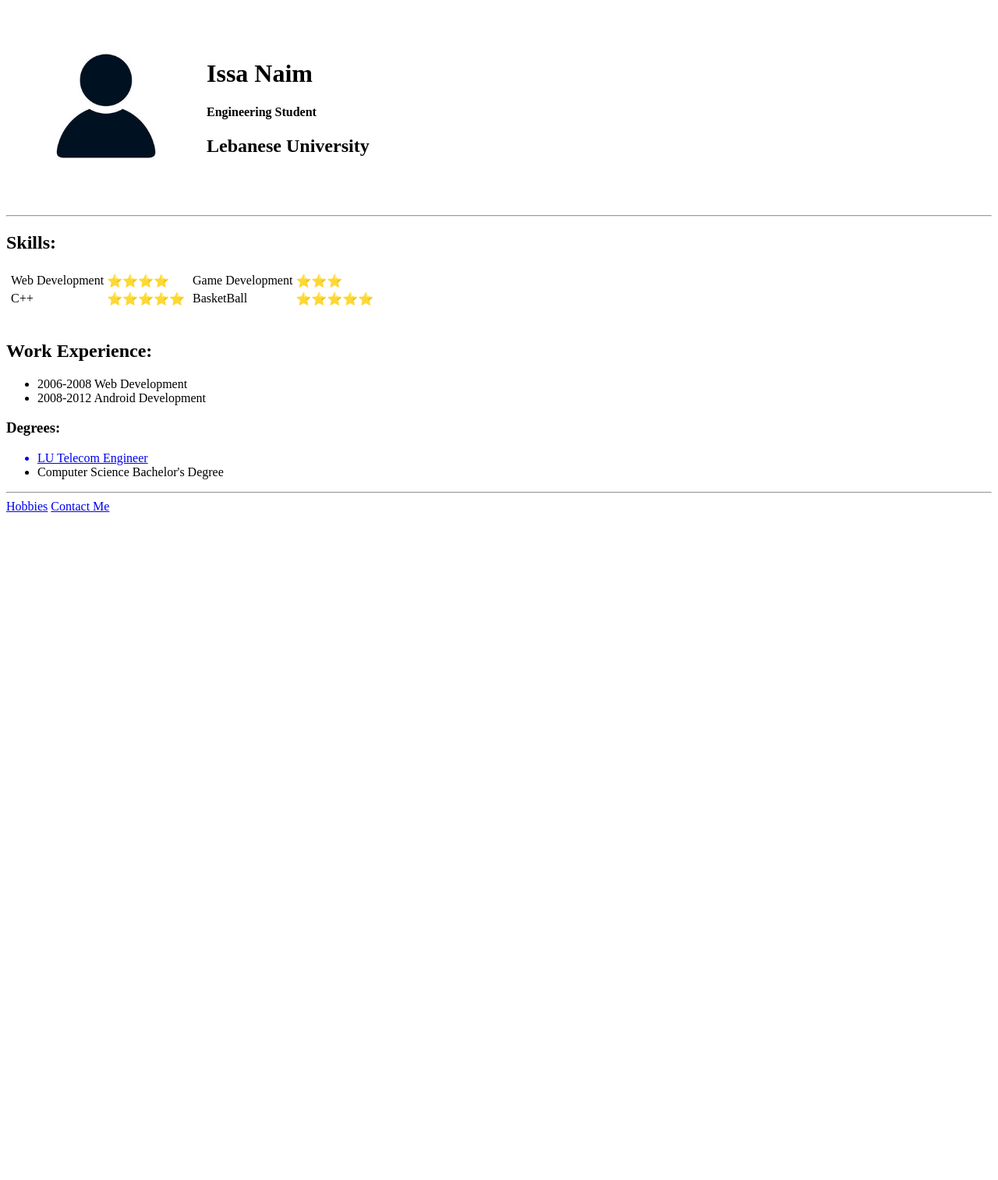
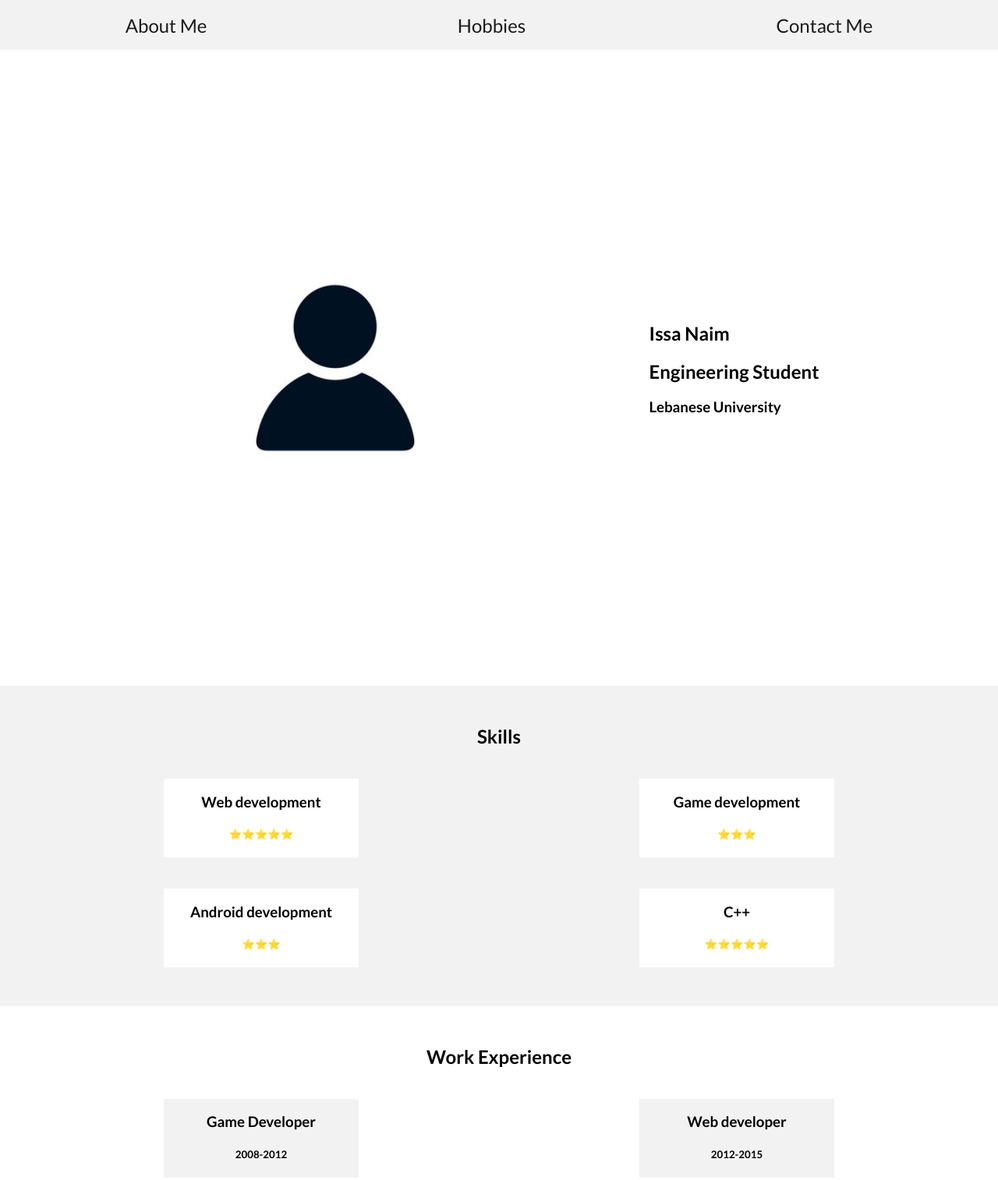
Before and after one commit to IssaNaim/cv, a plain HTML site: page index.html in a window 1280 px wide. Shown: the top 1514 px of the page at 78% size. Before the commit the page ends 800 px from the top, so only its background shows below. Drawn offline with Linux system fonts and the light colour scheme.

Commit message:
Add files via upload

```diff
--- a/index.html
+++ b/index.html
@@ -4,61 +4,66 @@
         <title>Issa Naim</title>
         <meta charset="UTF-8">
         <meta name="viewport" content="width=device-width, initial-scale=1">
+        <link rel="preconnect" href="https://fonts.googleapis.com">
+        <link rel="preconnect" href="https://fonts.gstatic.com" crossorigin>
+        <link href="https://fonts.googleapis.com/css2?family=Lato:wght@400;700&display=swap" rel="stylesheet">
+        <link rel="stylesheet" href="./styles.css">
     </head>
     <body>
-        <table>
-            <tr>
-                <td>
-                    <img src="./profile.jpg" alt="profile" height="250">
-                </td>
-                <td><h1>Issa Naim</h1>
-                    <h4>Engineering Student</h4>
-                    <h2><strong>Lebanese University</strong></h2>
-                </td>
-            </tr>
-        </table>
-        <hr>
-        <h2>Skills:</h2>
-            <table>
-                <td>
-                    <table>
-                        <tr>
-                            <td>Web Development</td>
-                            <td>⭐⭐⭐⭐</td>
-                        </tr>
-                        <tr>
-                            <td>C++</td>
-                            <td>⭐⭐⭐⭐⭐</td>
-                        </tr>
-                    </table>
-                </td>
-                <td>
-                    <table>
-                        <tr>
-                            <td>Game Development</td>
-                            <td>⭐⭐⭐</td>
-                        </tr>
-                        <tr>
-                            <td>BasketBall</td>
-                            <td>⭐⭐⭐⭐⭐</td>
-                        </tr>
-                    </table>
-                </td>
-            </table><br>
-
-            <h2>Work Experience:</h2>
-            <ul>
-                <li>2006-2008 Web Development</li>
-                <li>2008-2012 Android Development</li>
-            </ul>
-
-            <h3>Degrees:</h3>
-            <ul>
-                <a href="./degree.jpg"><li>LU Telecom Engineer</li></a>
-                <li>Computer Science Bachelor's Degree</li>
-            </ul>
-            <hr>
+        <nav>
+            <a href="./aboutme.html">About Me</a>
             <a href="./hobbies.html">Hobbies</a>
             <a href="./contact.html">Contact Me</a>
+        </nav>
+        <section class="hero-section">
+            <img src="./profile.jpg" alt="profile">
+            <div class="hero-content">
+                <h1>Issa Naim</h1>
+                <h2>Engineering Student</h2>
+                <h3>Lebanese University</h3>
+            </div>
+        </section>
+        <section class="skills">
+            <h1>Skills</h1>
+            <div class="container">
+                <div class="card">
+                    <h3>Web development</h3>
+                    <h5>⭐⭐⭐⭐⭐</h5>
+                </div>
+                <div class="card">
+                    <h3>Game development</h3>
+                    <h5>⭐⭐⭐</h5>
+                </div>
+                <div class="card">
+                    <h3>Android development</h3>
+                    <h5>⭐⭐⭐</h5>
+                </div>
+                <div class="card">
+                    <h3>C++</h3>
+                    <h5>⭐⭐⭐⭐⭐</h5>
+                </div>
+            </div>
+        </section>
+        <section class="workexp">
+            <h1>Work Experience</h1>
+            <div class="container">
+                <div class="card2">
+                    <h3>Game Developer</h3>
+                    <h5>2008-2012</h5>
+                </div>
+                <div class="card2">
+                    <h3>Web developer</h3>
+                    <h5>2012-2015</h5>
+                </div>
+                <div class="card2">
+                    <h3>Telecom Engineering</h3>
+                    <h5>2015-2018</h5>
+                </div>
+                <div class="card2">
+                    <h3>Electronics Engineering</h3>
+                    <h5>2018-2023</h5>
+                </div>
+            </div>
+        </section>
     </body>
 </html>
--- /dev/null
+++ b/styles.css
@@ -0,0 +1,69 @@
+body{
+    margin: 0px;
+    font-family: "Lato";
+}
+
+nav{
+    height: 64px;
+    background-color: #f2f2f2;
+    display: flex;
+    flex-direction: row;
+    justify-content: space-around;
+    align-items: center;
+}
+
+nav a{
+    text-decoration: none;
+    color: #1A1A1A;
+    font-size: 24px;
+    transition-duration: 150ms;
+}
+
+nav a:hover{
+    transform: scale(1.2);
+}
+
+.hero-section{
+    height: 70vh;
+    display: flex;
+    flex-direction: row;
+    justify-content: space-around;
+    align-items: center;
+    padding: 10vw;
+}
+
+.hero-section img{
+    height: 400px;
+}
+
+.skills{
+    text-align: center;
+    background-color: #f2f2f2;
+    padding: 30px;
+}
+
+.container{
+    display: grid;
+    width: 100%;
+    grid-template-columns: 1fr 1fr;
+}
+
+.card{
+    width: 250px;
+    background-color: white;
+    justify-self: center;
+    margin: 20px;
+}
+
+.workexp{
+    text-align: center;
+    background-color: white;
+    padding: 30px;
+}
+
+.card2{
+    width: 250px;
+    background-color: #f2f2f2;
+    justify-self: center;
+    margin: 20px;
+}
```
Also changed, not shown: aboutme.html (added, +14 -0 lines), contact.html (+1 -0 lines), hobbies.html (+1 -0 lines).
